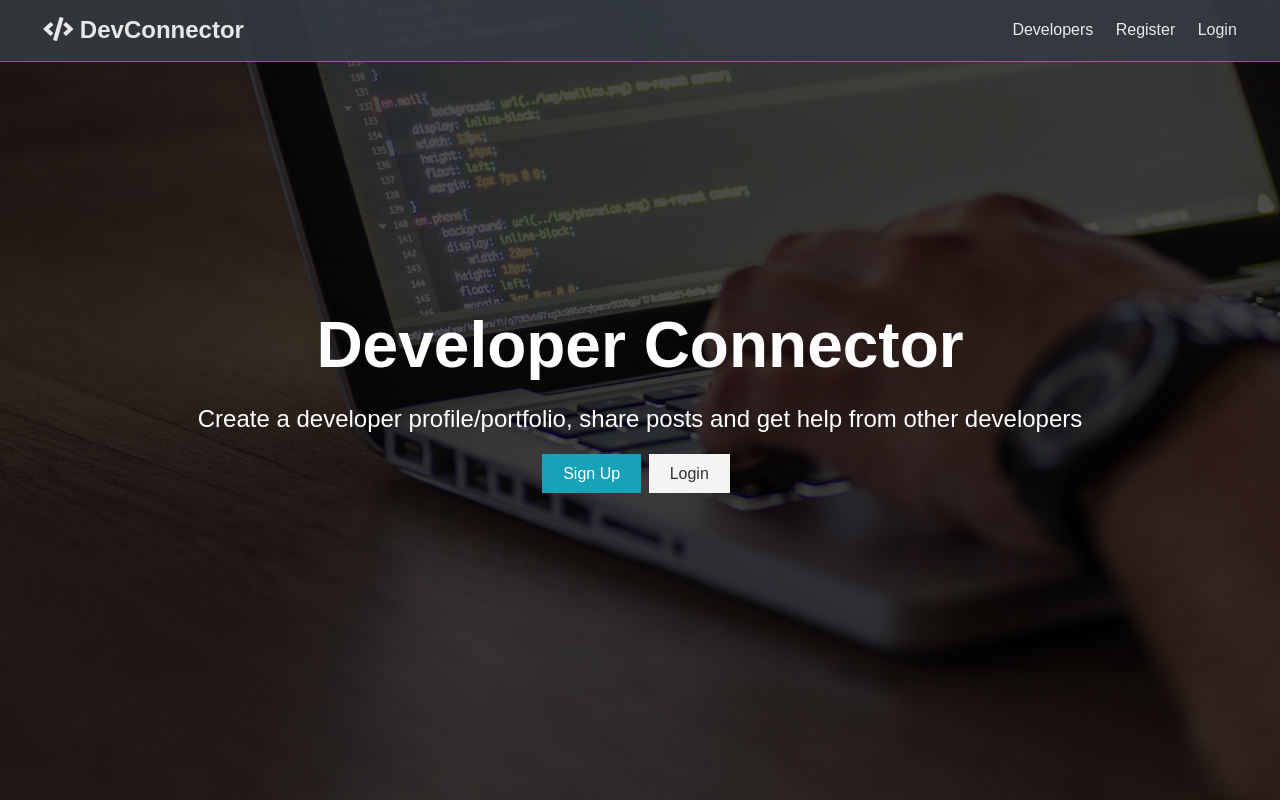
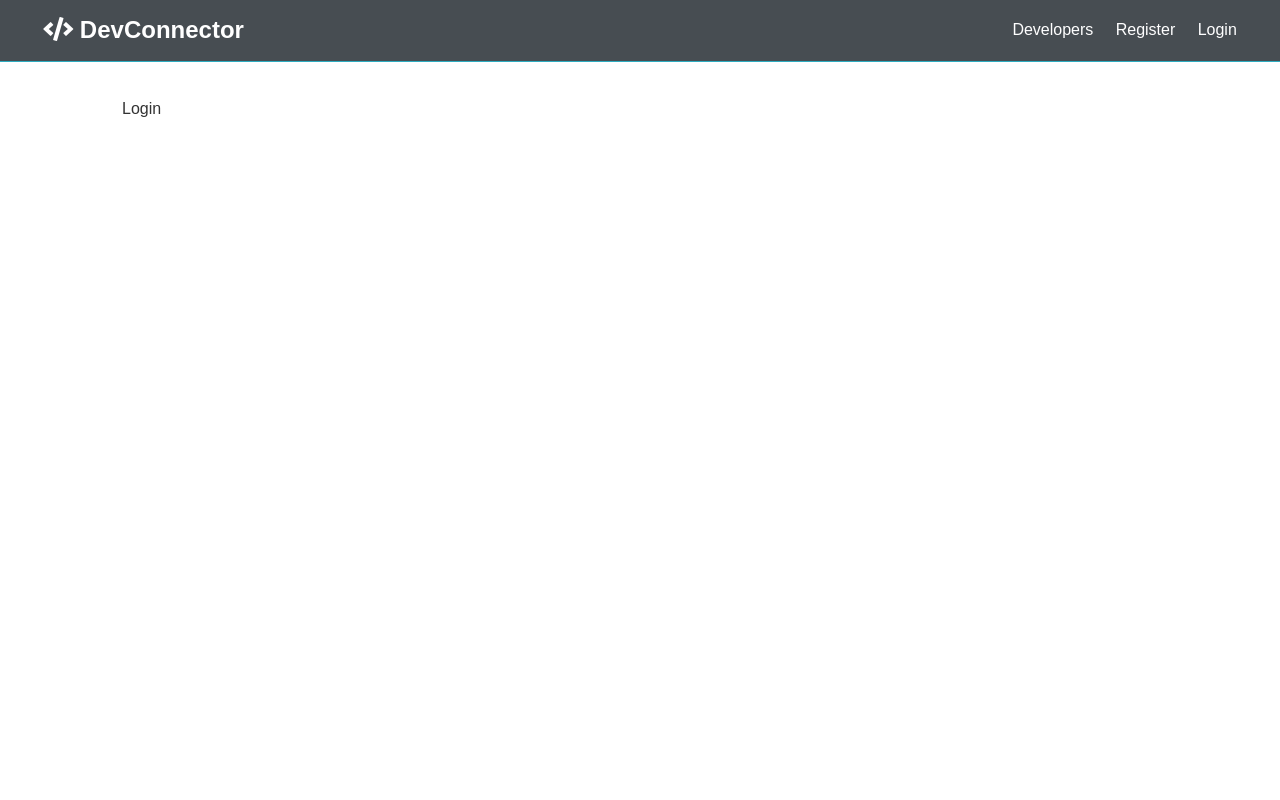
Before and after one commit to Hayder-Suwaed/MERN, a React (Create React App) app in the folder client/: page /login in a window 1280 px wide. Built offline with nearby package versions, Linux system fonts and the light colour scheme.

Commit message:
added Login & Register routes

```diff
--- a/client/src/App.js
+++ b/client/src/App.js
@@ -2,12 +2,22 @@ import React, { Fragment } from "react";
 import { BrowserRouter as Router, Route, Switch } from "react-router-dom";
 import Navbar from "./components/layout/Navbar";
 import Landing from "./components/layout/Landing";
+import Login from "./components/auth/Login";
+import Register from "./components/auth/Register";
 import "./App.css";
 
 const App = () => (
+  <Router>
   <Fragment>
     <Navbar />
-    <Landing />
+    <Route exact path='/' component={Landing}/>
+    <section className="container">
+      <Switch>
+        <Route exact path='/register' component={Register} />
+        <Route exact path='/login' component={Login} />
+      </Switch>
+    </section>
   </Fragment>
+  </Router>
 );
 export default App;
--- /dev/null
+++ b/client/src/components/auth/Login.js
@@ -0,0 +1,11 @@
+import React from 'react'
+
+function Login() {
+    return (
+        <div>
+          Login
+        </div>
+    )
+}
+
+export default Login
--- /dev/null
+++ b/client/src/components/auth/Register.js
@@ -0,0 +1,11 @@
+import React from 'react'
+
+function Register() {
+    return (
+        <div>
+            Register
+        </div>
+    )
+}
+
+export default Register
```
